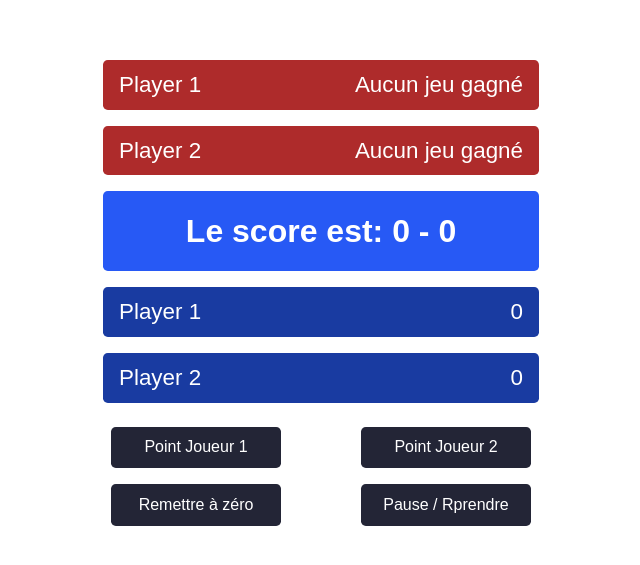
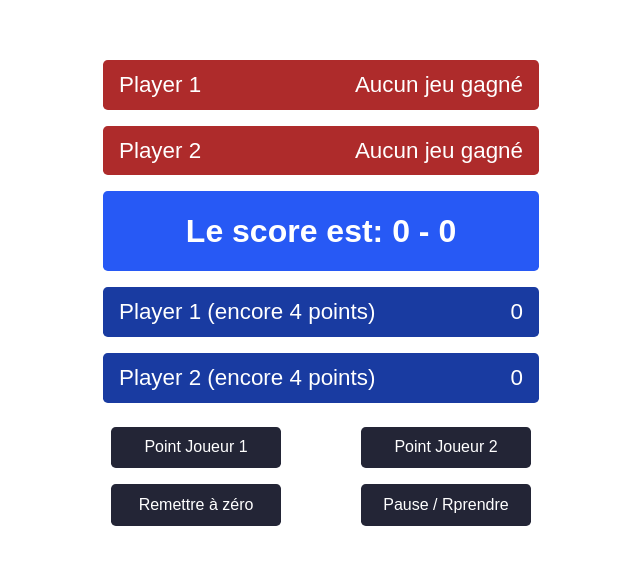
Before and after one commit to Yacine-sinapayen/Redux-Tennis-Score, a React (Create React App) app: page / in a window 1280 px wide. Shown: the part 103-668 px from the top of the page, without its empty margins (319-959 px from the left). Built offline with nearby package versions, Linux system fonts and the light colour scheme.

Commit message:
création de la logique du selector selectPointBeforeWin qui permet d'afficher le nombre de points que le joueur doit marquer pour gagner le jeu

```diff
--- a/src/components/PlayerScore/PlayerScore.jsx
+++ b/src/components/PlayerScore/PlayerScore.jsx
@@ -18,20 +18,31 @@
 */
 
 import { useSelector } from "react-redux";
-// Ce selector me renvoie le joueur qui a l'avantage
-import { selectPlayerHasAdvantage, selectPlayerScore } from "../../selectors/selectors";
+import {
+  selectPlayerHasAdvantage,
+  selectPlayerScore,
+  selectPointBeforeWin,
+} from "../../selectors/selectors";
 
 // 1
 export function PlayerScore({ playerId, playerName }) {
   // 1.a accède au score du joueur
   const score = useSelector(selectPlayerScore(playerId));
-  // 1.b
-  // 1.b.V3 version finale : accède à 'l'avantage ou non' du joueur
+  // 1.b accède à 'l'avantage ou non' du joueur
   const hasAdvantage = useSelector(selectPlayerHasAdvantage(playerId));
+  // 1.c accède aux nombres de points restant aux joueurs pour gagner le jeu.
+  const pointsBeforeWin = useSelector(selectPointBeforeWin(playerId));
 
   return (
     <div className="player-score">
-      <p>{playerName}</p>
+      <p>
+        {playerName}
+        {pointsBeforeWin === null
+          ? ""
+          : ` (encore ${pointsBeforeWin} ${
+              pointsBeforeWin > 1 ? "points" : "point"
+            })`}
+      </p>
       <p>{(hasAdvantage ? "Avantage - " : "") + score}</p>
     </div>
   );
--- a/src/selectors/selectors.js
+++ b/src/selectors/selectors.js
@@ -1,18 +1,76 @@
 // Infos
 // : Il ne faut jamais créer des objets ou des tableaux dans les selectors car sinon à chaque rendu ça créer une nouvelle référence, et il ne faut pas créer de référence dans un reducer !*/
 
-/* 1 -Ce selector me renvoie le joueur qui a l'avantage*/
+// Nombre de points que le joueur doit marquer avant de pouvoir gagner le jeu.
+
+// 1 - si un des joueur a gagné on sort direct de la logique car ça veut dire que la partie est terminée.
+
+// 2 - Si le joueur actuel a l'avantage, alors il doit marquer qu'un 1 point pour gagner.
+
+// 3 - Si c'est l'autre joueur qui a l'avantage alors il doit marquer 3 points pour gaganer.
+
+// 4 - Je récupère le score de mes deux joueurs si aucuns des deux n'a l'avantage.
+
+// 5 - Dans le cas ou aucun de mes joueurs n'a l'avantage je dois créer la logique qui me permet de savoir le nombre de point dont ils ont besoin pour atteindre le score de 40.
+
+// 6 - Si le joueur adverse est aussi à 40 alors il faudra marquer 2 points
+
+// 7 - sinon juste 1 point car une fois que l'on est arrivé à 40 et que l'autre joueur n'y est pas pas besoin d'vantage pour gagner il suffit juste de marquer un point.
+
+export const selectPointBeforeWin = (playerId) => {
+  const otherPlayerId = playerId === "player1" ? "player2" : "player1";
+
+  return (state) => {
+    // 1
+    if (state.winner) {
+      return null;
+    }
+
+    // 2
+    if (state.advantage === playerId) {
+      return 1;
+    }
+
+    // 3
+    if (state.advantage === otherPlayerId) {
+      return 3;
+    }
+
+    // 4
+    const playerScore = state[playerId];
+    const otherPlayerScore = state[otherPlayerId];
+
+    // 5
+    const pointsTo40 =
+      playerScore === 0
+        ? 3
+        : playerScore === 15
+        ? 2
+        : playerScore === 30
+        ? 1
+        : 0;
+
+    // 6
+    if (otherPlayerScore === 40) {
+      return pointsTo40 + 2;
+    }
+    // 7
+    return pointsTo40 + 1;
+  };
+};
+
+/* Ce selector me renvoie le joueur qui a l'avantage*/
 export const selectPlayerHasAdvantage = (playerId) => {
   return (state) => state.advantage === playerId;
 };
 
-// 2 - points gagnés par joueurs
+// Points gagnés par joueurs
 // Ce selector me permet d'accéder au score de mon joueur.
 export const selectPlayerScore = (playerId) => {
   return (state) => state[playerId];
 };
 
-// 3 - Logique des point dans le composant central 'le score est : '
+// Logique des point dans le composant central 'le score est : '
 export const selectDisplayText = (state) => {
   if (state.winner) {
     if (state.winner === "player1") {
@@ -35,12 +93,11 @@
   }
 };
 
-// 4 - Jeux gagnés par joueur
+// Jeux gagnés par joueur
 // Ce selector me permet de récupérer uniquement le nombre de jeux/parties gagnés par joueur grâce à la propriété history  du state.
-// 2.a - Dans l'historique de mon state je vais récupérer la valeur de la taille du tableau correspondant à tous mes items de victoire lié à un joueur.
-// 2
+// a - Dans l'historique de mon state je vais récupérer la valeur de la taille du tableau correspondant à tous mes items de victoire lié à un joueur.
 export const selectPlayerPoints = (playerId) => {
-  // 4.a
+  // a
   return (state) =>
     state.history.filter((item) => item.winner === playerId).length;
 };
```
